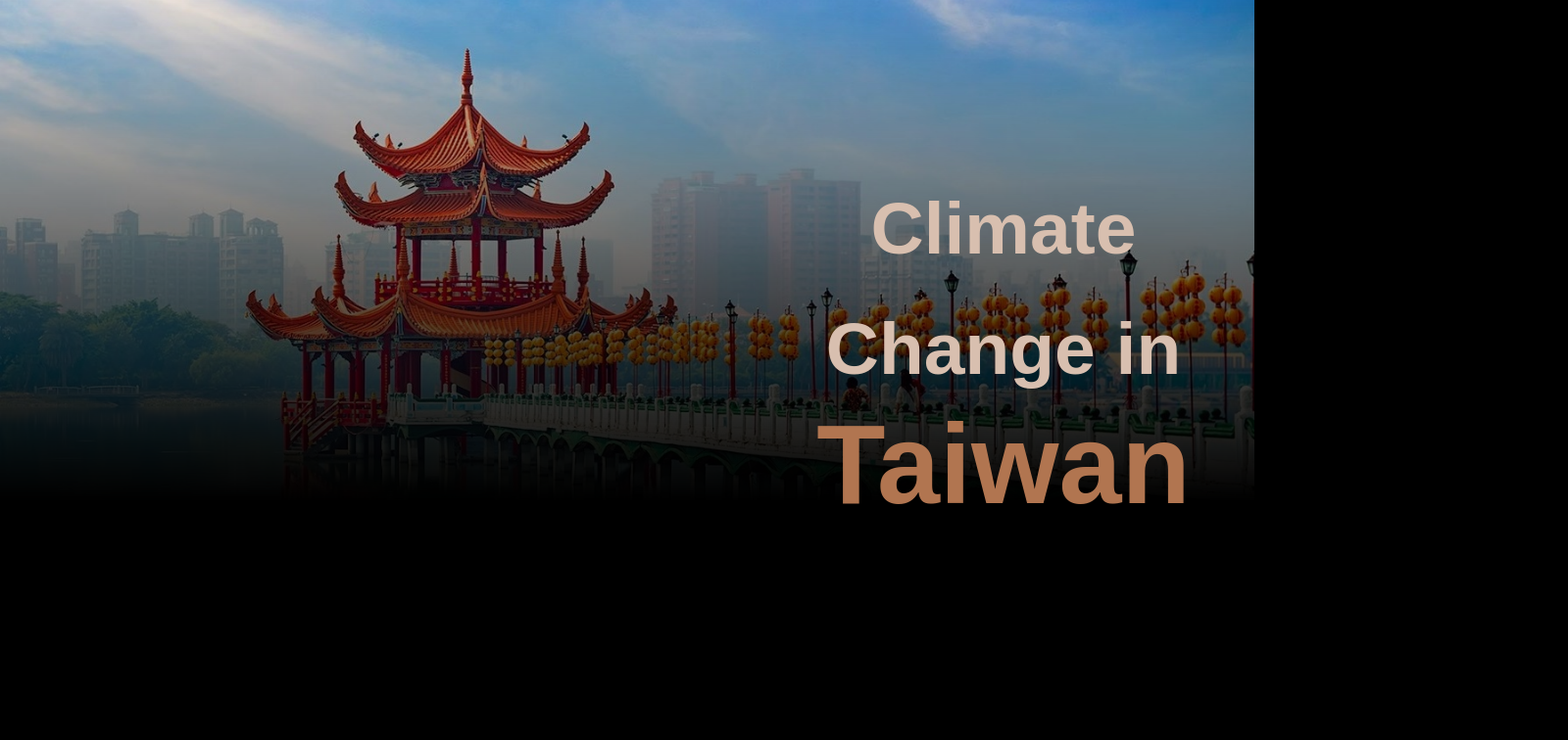
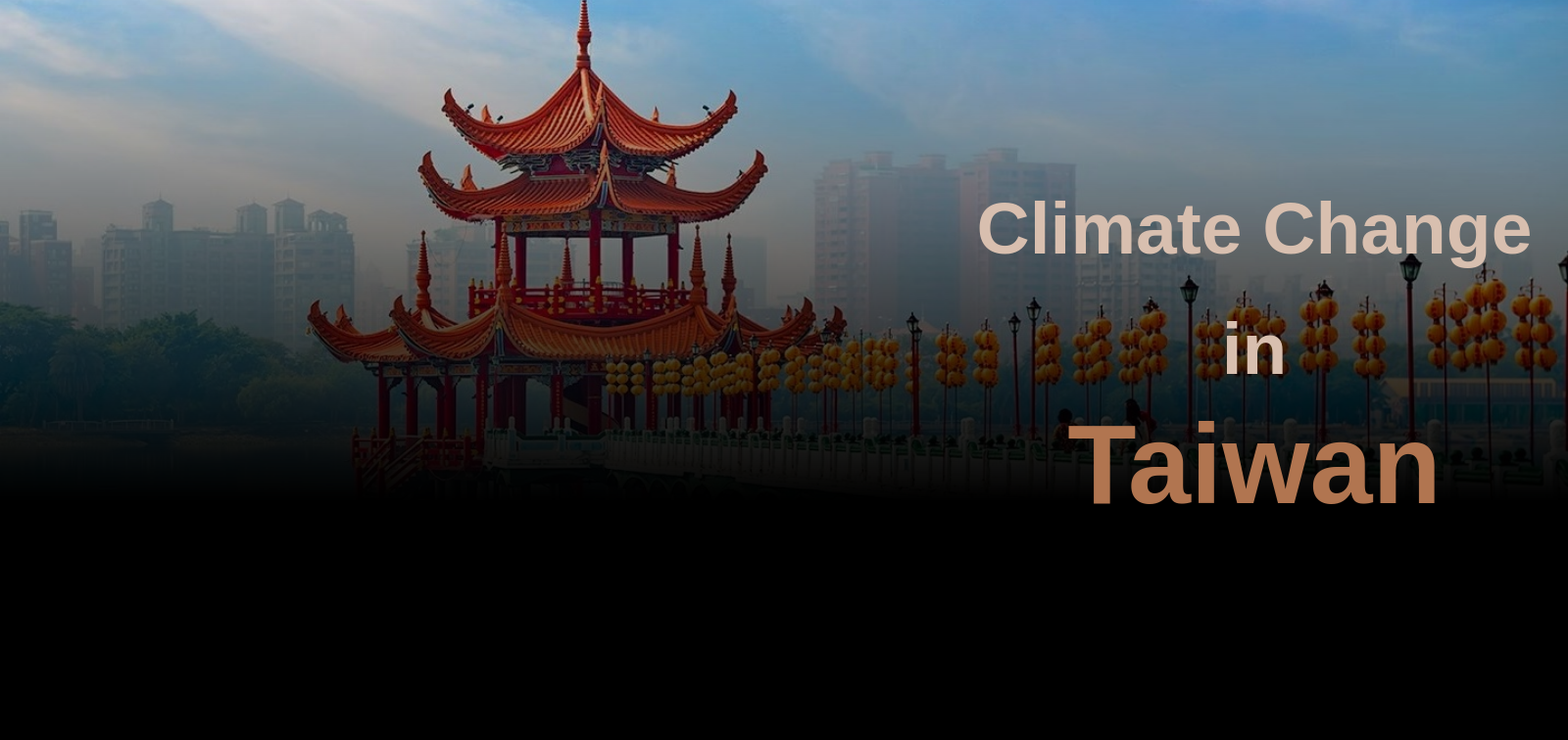
Before and after one commit to Bolshialex/ClimateJustice_AB, a plain HTML site: page index.html in a window 1280 px wide. Shown: the top 756 px of the page at 98% size, 1600 px wide, since content can reach past the window. Drawn offline with Linux system fonts and the light colour scheme.

Commit message:
debugging viewport

```diff
--- a/style.css
+++ b/style.css
@@ -4,8 +4,8 @@ body{
     text-align: center;
     font-size: 1.5rem;
     margin: 0px;
-    width: 100%;
-    height: 100%;
+    width: 200vh;
+    height: 200vh;
     background-color: black;
     /* background-image: linear-gradient(black,black,black,black,black,black, rgb(255, 255, 255)); */
 }
```
